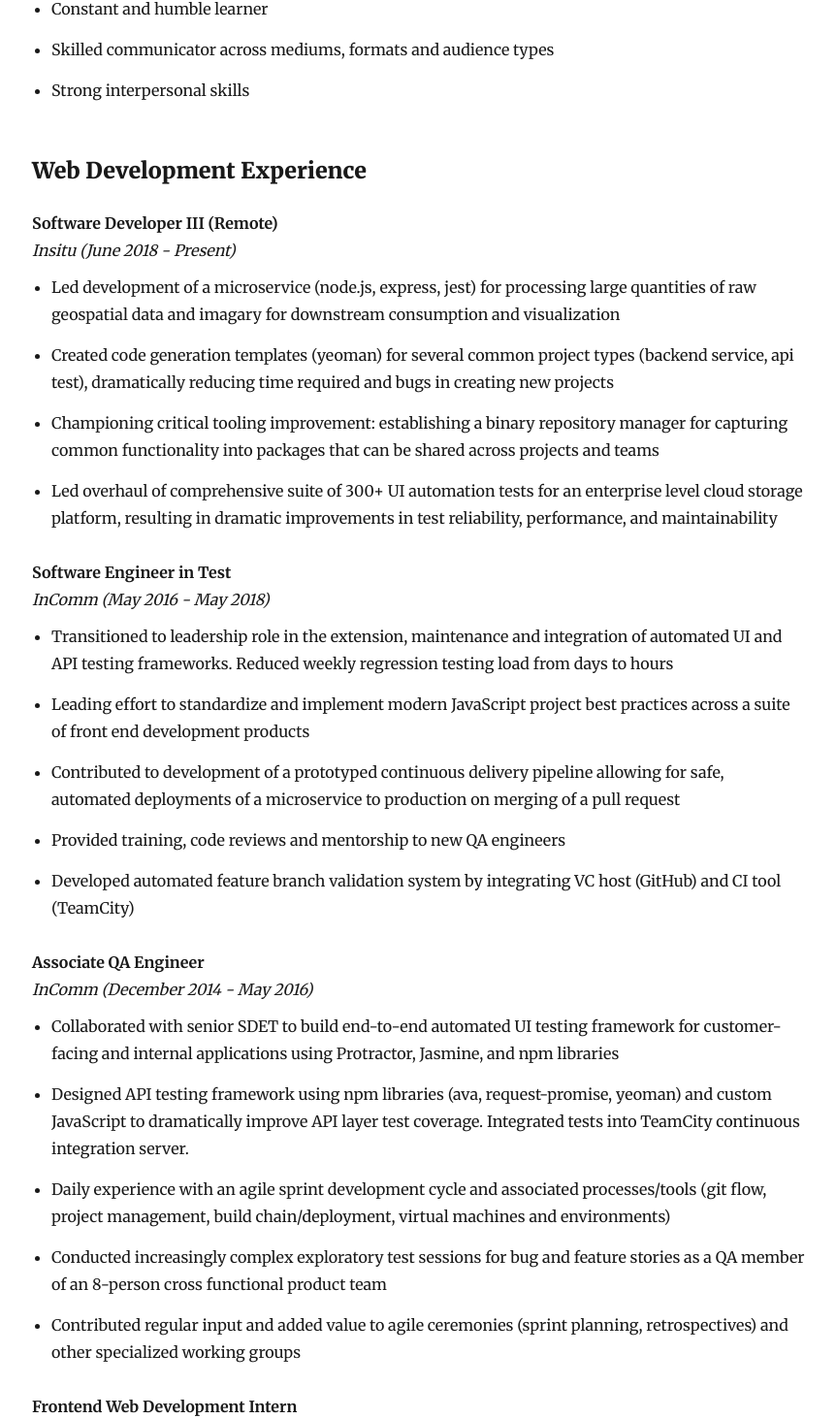
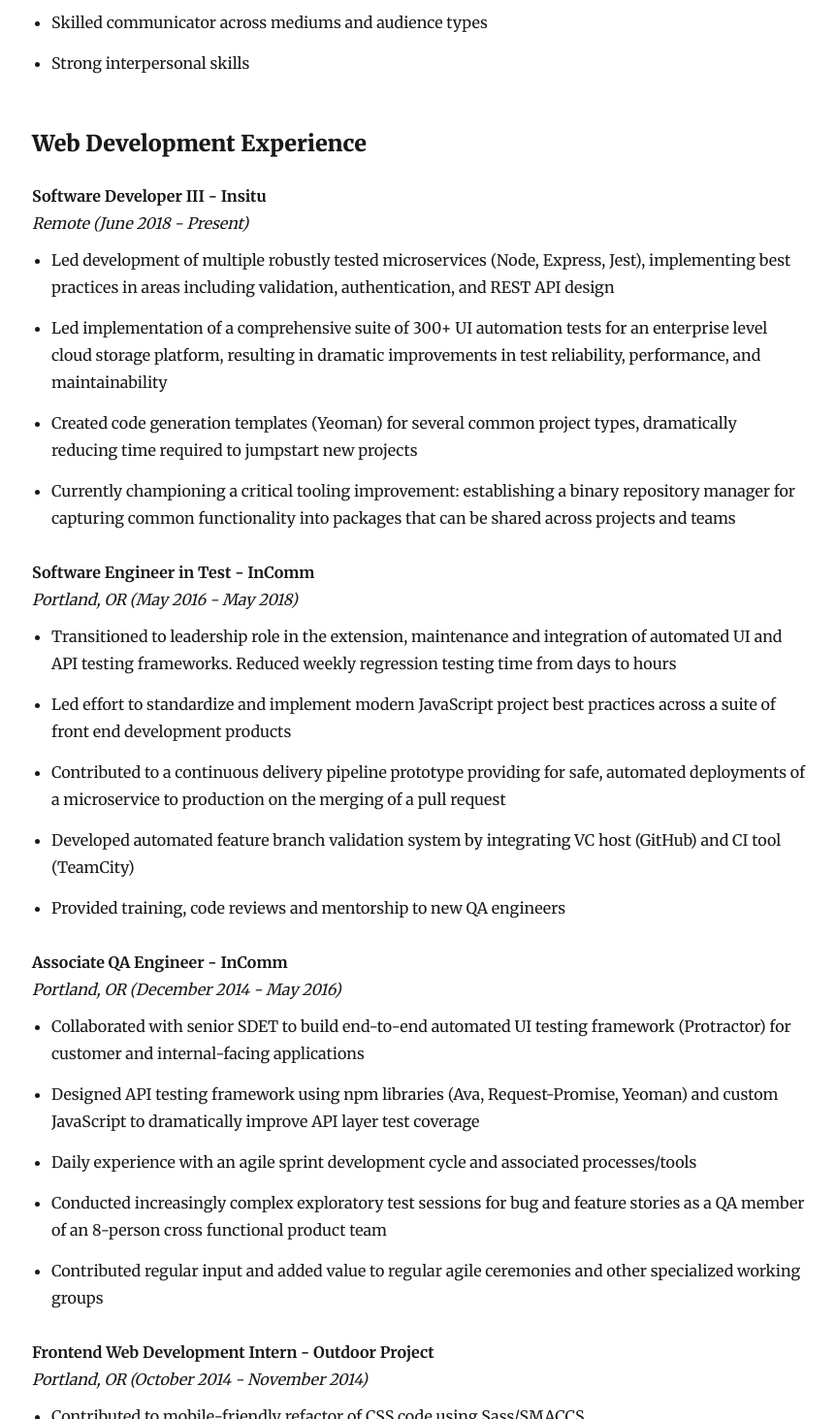
Before and after one commit to cdanielsen/blog, a Gatsby site: page /resume in a window 1280 px wide. Shown: the part 800-2263 px from the top of the page at 97% size, without its empty margins (208-1070 px from the left). Built offline with nearby package versions, Linux system fonts and the light colour scheme; Gatsby itself is replaced by a stand-in of ours; some packages are replaced by stand-ins of ours; a small style sheet from the web is missing; what array-shuffle would draw is missing.

Commit message:
add resume page and content

```diff
--- a/src/pages/about/index.js
+++ b/src/pages/about/index.js
@@ -31,7 +31,7 @@
         diverse group of people.
       </p>
       <p>
-        Here are my evolving list of <Link to="/resume">credentials</Link>.
+        Here are some of my <Link to="/resume">credentials</Link>.
       </p>
       <p>
         Please feel free to get in touch by sending me an{" "}
--- a/src/pages/resume/index.js
+++ b/src/pages/resume/index.js
@@ -10,6 +10,7 @@
   technicalSkills,
   essentialSkills,
   education,
+  personalInterests,
 } = credentials
 
 export default function ResumePage({ location }) {
@@ -34,10 +35,12 @@
       <h3>Web Development Experience</h3>
       {webdevExperience.map((role, idx) => (
         <div key={idx}>
-          <strong>{role.title}</strong>
+          <strong>
+            {role.title} - {role.company}
+          </strong>
           <br />
           <em>
-            {role.company} ({role.startDate} - {role.endDate})
+            {role.location} ({role.startDate} - {role.endDate})
           </em>
           <ul>
             {role.highlights.map((highlight, idx) => {
@@ -56,6 +59,8 @@
             {duration ? ` (${duration})` : ""}, {institution}, {location}
           </p>
         ))}
+      <h3>Personal Interests</h3>
+      <p>{personalInterests.join(" | ")}</p>
     </Layout>
   )
 }
--- a/src/pages/resume/resumeContent.js
+++ b/src/pages/resume/resumeContent.js
@@ -45,14 +45,14 @@
   essentialSkills: [
     "Efficient researcher",
     "Constant and humble learner",
-    "Skilled communicator across mediums, formats and audience types",
+    "Skilled communicator across mediums and audience types",
     "Strong interpersonal skills",
   ],
   technicalSkills: [
     {
       label: "Languages and Frameworks",
       content: [
-        "JavaScript/ES6",
+        "Modern JavaScript",
         "Node.js",
         "Express.js",
         "React/Redux",
@@ -82,7 +82,9 @@
       content: [
         "Scrum/KanBan",
         "Pair Programming",
-        "Atlassian Tools (Jira, Confluence, Bitbucket, Crucible)",
+        "Jira",
+        "Confluence",
+        "Bitbucket",
         "GitHub",
         "PivotalTracker",
         "Trello",
@@ -92,44 +94,48 @@
   webdevExperience: [
     {
       company: "Insitu",
-      title: "Software Developer III (Remote)",
+      location: "Remote",
+      title: "Software Developer III",
       startDate: "June 2018",
       endDate: "Present",
       highlights: [
-        "Led development of a microservice (node.js, express, jest) for processing large quantities of raw geospatial data and imagary for downstream consumption and visualization",
-        "Created code generation templates (yeoman) for several common project types (backend service, api test), dramatically reducing time required and bugs in creating new projects",
-        "Championing critical tooling improvement: establishing a binary repository manager for capturing common functionality into packages that can be shared across projects and teams",
-        "Led overhaul of comprehensive suite of 300+ UI automation tests for an enterprise level cloud storage platform, resulting in dramatic improvements in test reliability, performance, and maintainability",
+        "Led development of multiple robustly tested microservices (Node, Express, Jest), implementing best practices in areas including validation, authentication, and REST API design",
+        "Led implementation of a comprehensive suite of 300+ UI automation tests for an enterprise level cloud storage platform, resulting in dramatic improvements in test reliability, performance, and maintainability",
+        "Created code generation templates (Yeoman) for several common project types, dramatically reducing time required to jumpstart new projects",
+        "Currently championing a critical tooling improvement: establishing a binary repository manager for capturing common functionality into packages that can be shared across projects and teams",
       ],
     },
     {
       company: "InComm",
+      location: "Portland, OR",
       title: "Software Engineer in Test",
       startDate: "May 2016",
       endDate: "May 2018",
       highlights: [
-        "Transitioned to leadership role in the extension, maintenance and integration of automated UI and API testing frameworks. Reduced weekly regression testing load from days to hours",
-        "Leading effort to standardize and implement modern JavaScript project best practices across a suite of front end development products",
-        "Contributed to development of a prototyped continuous delivery pipeline allowing for safe, automated deployments of a microservice to production on merging of a pull request",
+        "Transitioned to leadership role in the extension, maintenance and integration of automated UI and API testing frameworks. Reduced weekly regression testing time from days to hours",
+        "Led effort to standardize and implement modern JavaScript project best practices across a suite of front end development products",
+        "Contributed to a continuous delivery pipeline prototype providing for safe, automated deployments of a microservice to production on the merging of a pull request",
+        "Developed automated feature branch validation system by integrating VC host (GitHub) and CI tool (TeamCity)",
         "Provided training, code reviews and mentorship to new QA engineers",
-        "Developed automated feature branch validation system by integrating VC host (GitHub) and CI tool (TeamCity)",
       ],
     },
     {
       company: "InComm",
+      location: "Portland, OR",
       title: "Associate QA Engineer",
       startDate: "December 2014",
       endDate: "May 2016",
       highlights: [
-        "Collaborated with senior SDET to build end-to-end automated UI testing framework for customer-facing and internal applications using Protractor, Jasmine, and npm libraries",
-        "Designed API testing framework using npm libraries (ava, request-promise, yeoman) and custom JavaScript to dramatically improve API layer test coverage. Integrated tests into TeamCity continuous integration server.",
-        "Daily experience with an agile sprint development cycle and associated processes/tools (git flow, project management, build chain/deployment, virtual machines and environments)",
+        "Collaborated with senior SDET to build end-to-end automated UI testing framework (Protractor) for customer and internal-facing applications",
+        "Designed API testing framework using npm libraries (Ava, Request-Promise, Yeoman) and custom JavaScript to dramatically improve API layer test coverage",
+        "Daily experience with an agile sprint development cycle and associated processes/tools",
         "Conducted increasingly complex exploratory test sessions for bug and feature stories as a QA member of an 8-person cross functional product team",
-        "Contributed regular input and added value to agile ceremonies (sprint planning, retrospectives) and other specialized working groups",
+        "Contributed regular input and added value to regular agile ceremonies and other specialized working groups",
       ],
     },
     {
       company: "Outdoor Project",
+      location: "Portland, OR",
       title: "Frontend Web Development Intern",
       startDate: "October 2014",
       endDate: "November 2014",
```
